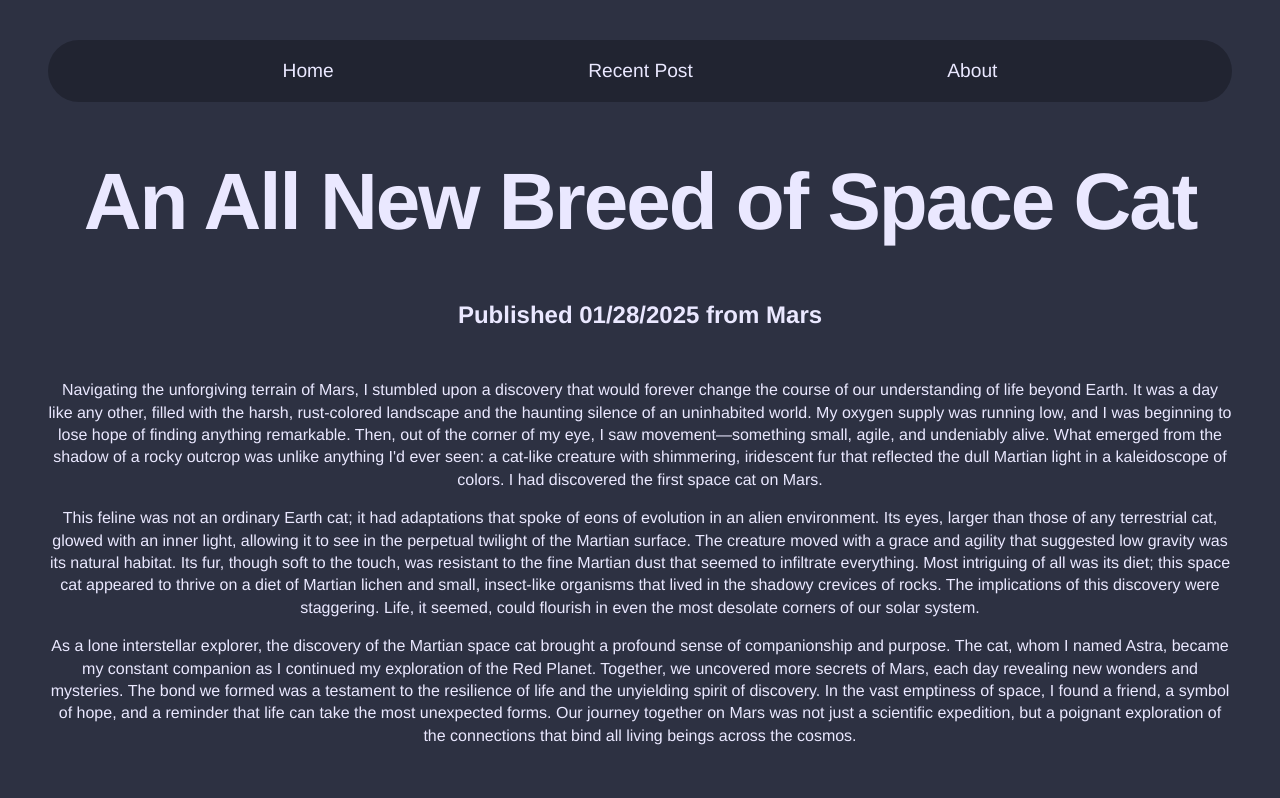
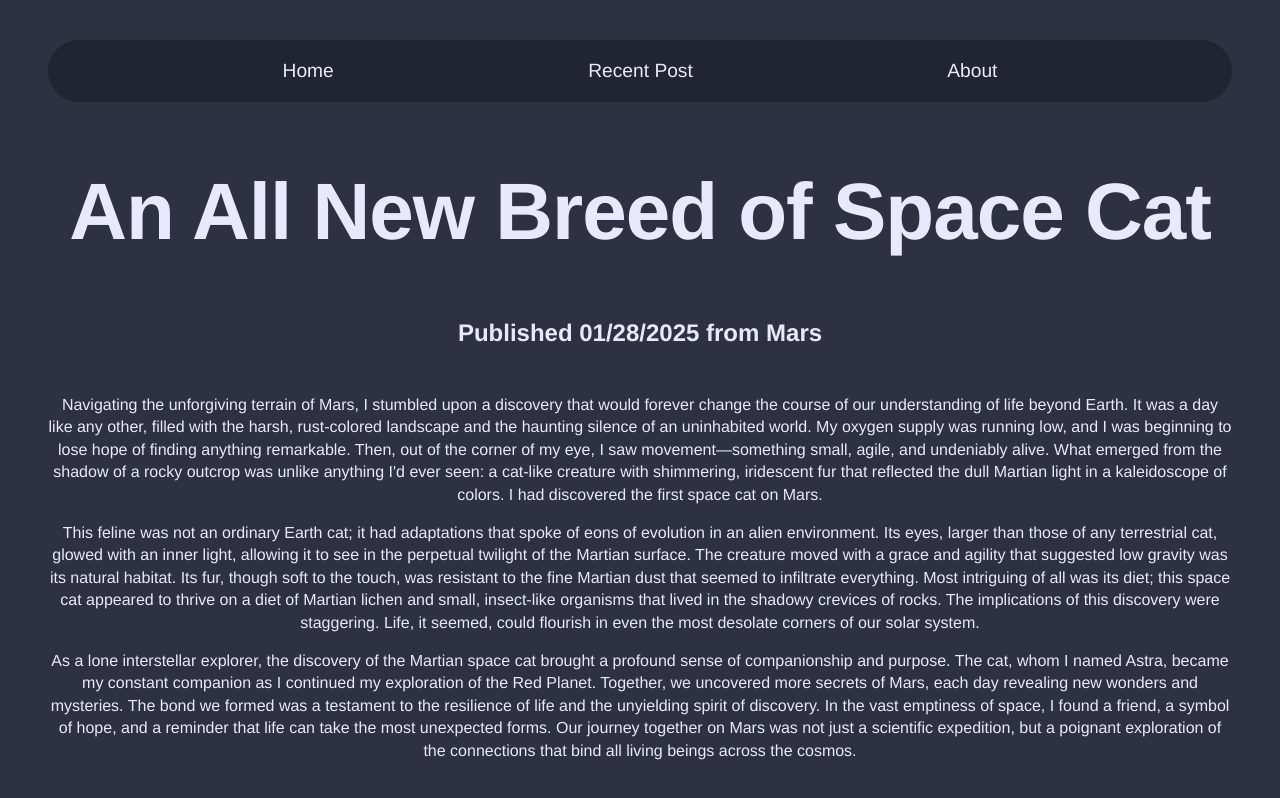
Before and after one commit to Brendanthatman/interstellar-explorer-log, an Eleventy site: page postone.md in a window 1280 px wide. Built offline with nearby package versions, Linux system fonts and the light colour scheme; Eleventy itself is replaced by a stand-in of ours; files that its build step writes are made by us from their sources.

Commit message:
changed some header style for blog pages

```diff
--- a/styles/screen.css
+++ b/styles/screen.css
@@ -4,6 +4,7 @@ body {
     background: #2D3142;
     padding: 0 40px;
     text-align: center;
+    line-height: 1.4em;
 }
 
 nav {
@@ -40,7 +41,8 @@ nav ul li a:hover {
 
 h1 {
     font-size: 5em;
-    letter-spacing: -2px;
+    letter-spacing: -1px;
+    line-height: 1.4em;
 }
 
 h1 strong {
@@ -51,10 +53,6 @@ h1 strong {
 
 h2 {
     padding-bottom: 30px;
-}
-
-p {
-    line-height: 1.4em;
 }
 
 #home_content {
@@ -75,7 +73,6 @@ p {
     border: 3px solid #212431;
     border-radius: 20px;
     padding: 20px;
-    line-height: 1.4em;
 }
 
 a{
```
